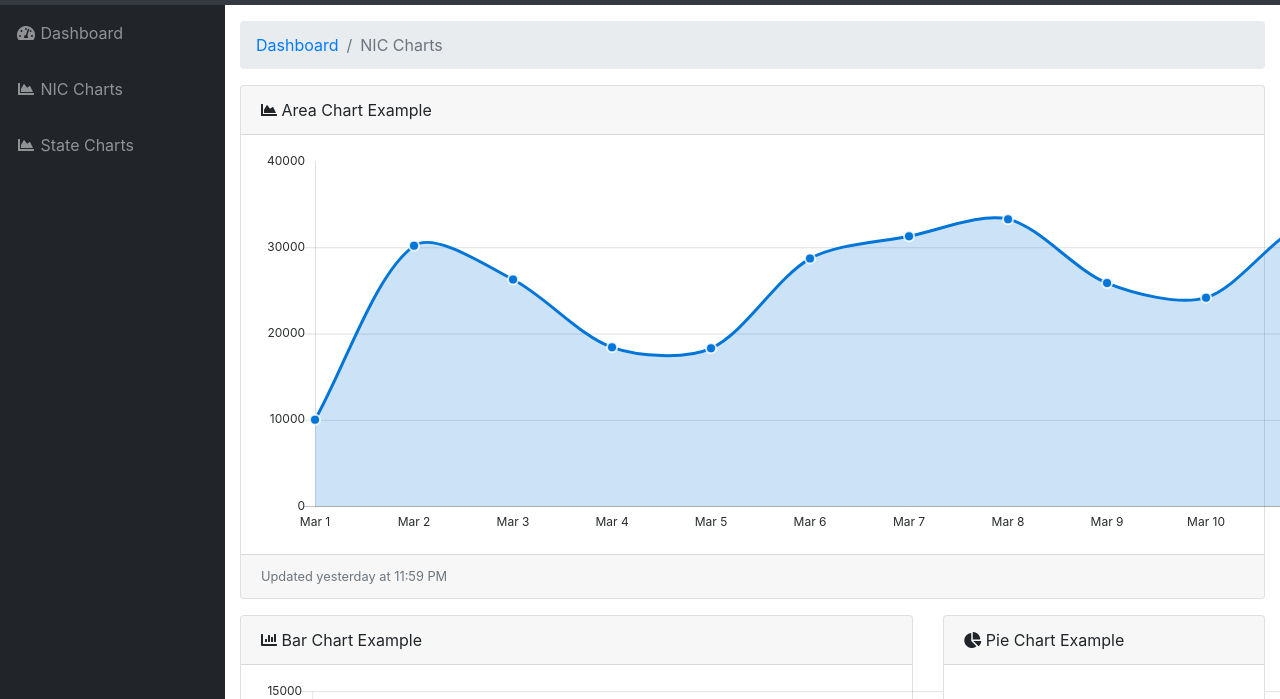
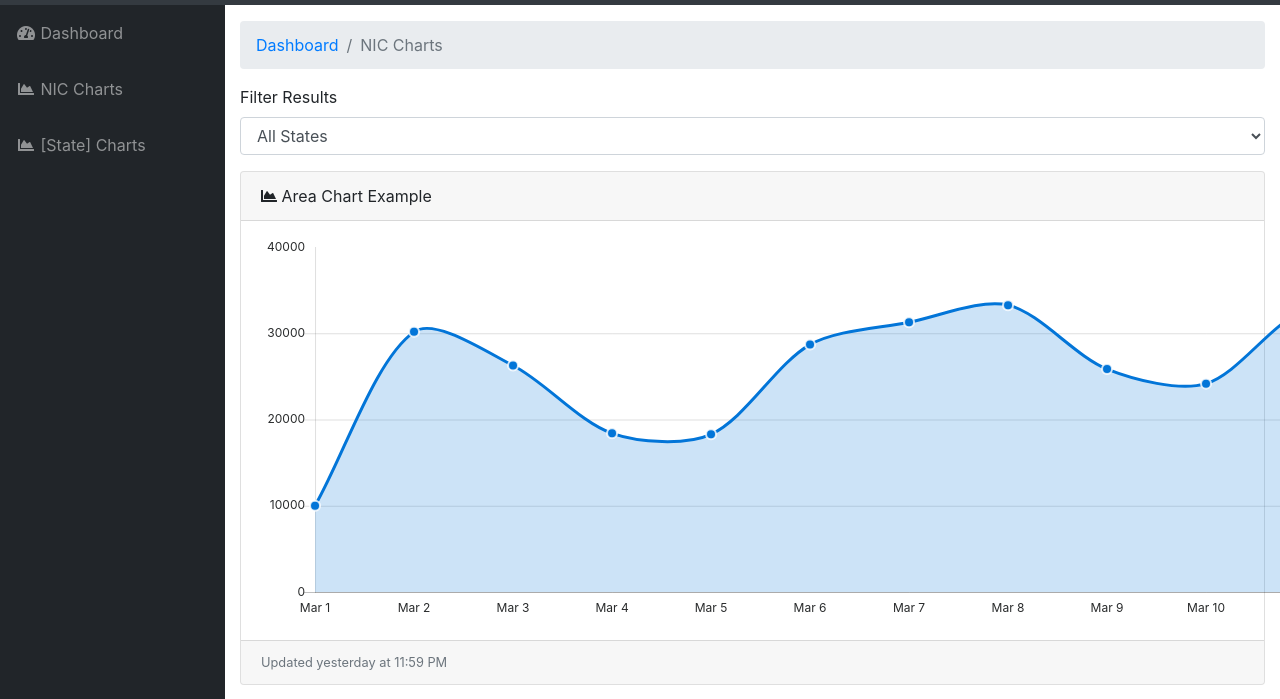
Before and after one commit to jake-crawford-nic/nic-dhr-demo, a website with bundled scripts: page charts-enterprise.html in a window 1280 px wide. Shown: the part 51-750 px from the top of the page. Built offline with nearby package versions, Linux system fonts and the light colour scheme.

Commit message:
updates for names

```diff
--- a/charts-enterprise.html
+++ b/charts-enterprise.html
@@ -70,7 +70,7 @@
         <li class="nav-item">
             <a class="nav-link" href="charts-state.html">
             <i class="fas fa-fw fa-chart-area"></i>
-            <span>State Charts</span></a>
+            <span>[State] Charts</span></a>
         </li>
       </ul>
 
@@ -85,6 +85,18 @@
             </li>
             <li class="breadcrumb-item active">NIC Charts</li>
           </ol>
+
+        <div class="form-group">
+            <label for="exampleFormControlSelect1">Filter Results</label>
+            <select class="form-control" id="exampleFormControlSelect1">
+                <option>All States</option>
+                <option>State 1</option>
+                <option>State 2</option>
+                <option>State 3</option>
+                <option>State 4</option>
+                <option>State 5</option>
+            </select>
+        </div>
 
           <!-- Area Chart Example-->
           <div class="card mb-3">
```
Also changed, not shown: 404.html (+1 -1 lines), blank.html (+1 -1 lines), charts-state.html (+2 -2 lines), index.html (+1 -1 lines), tables.html (+1 -1 lines).
